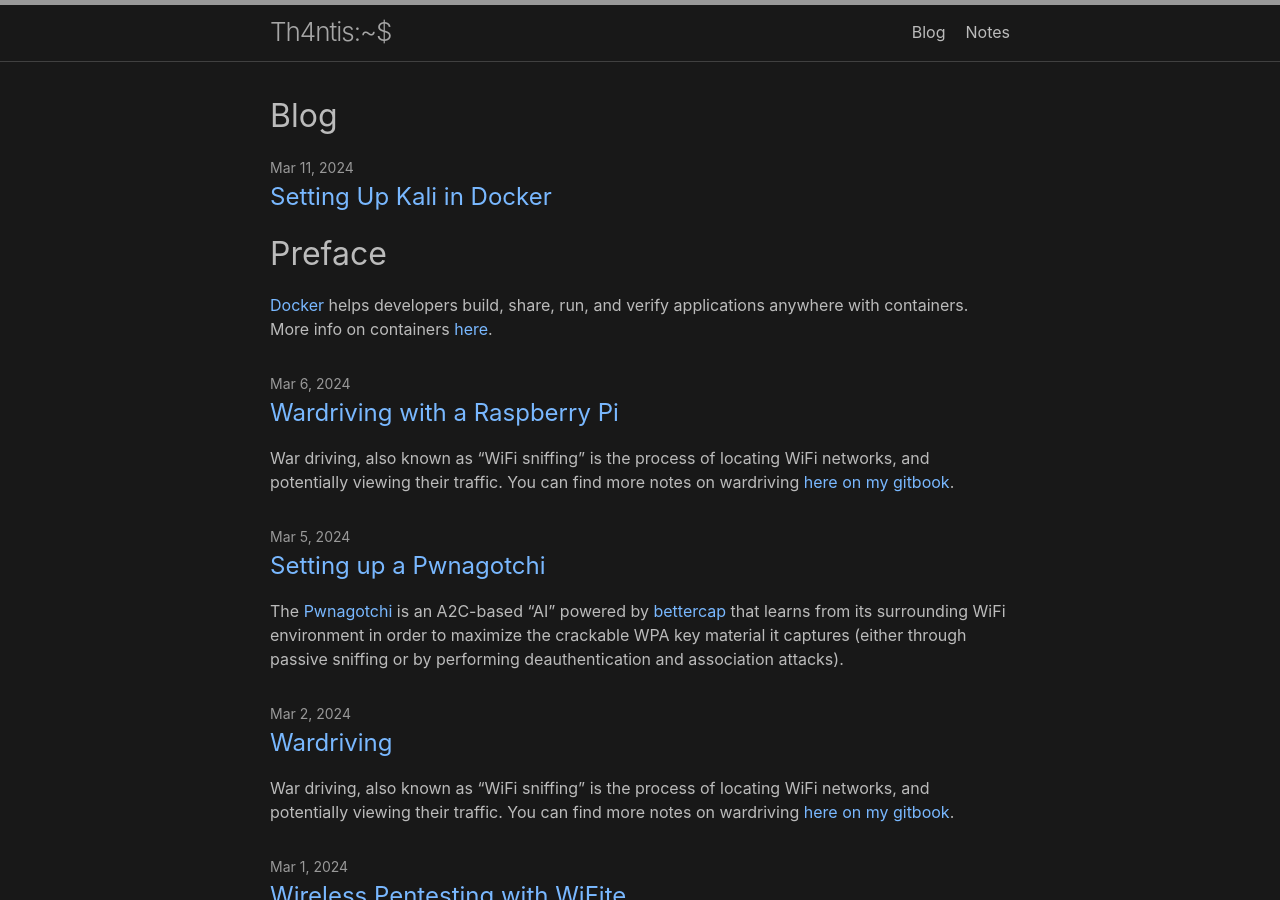
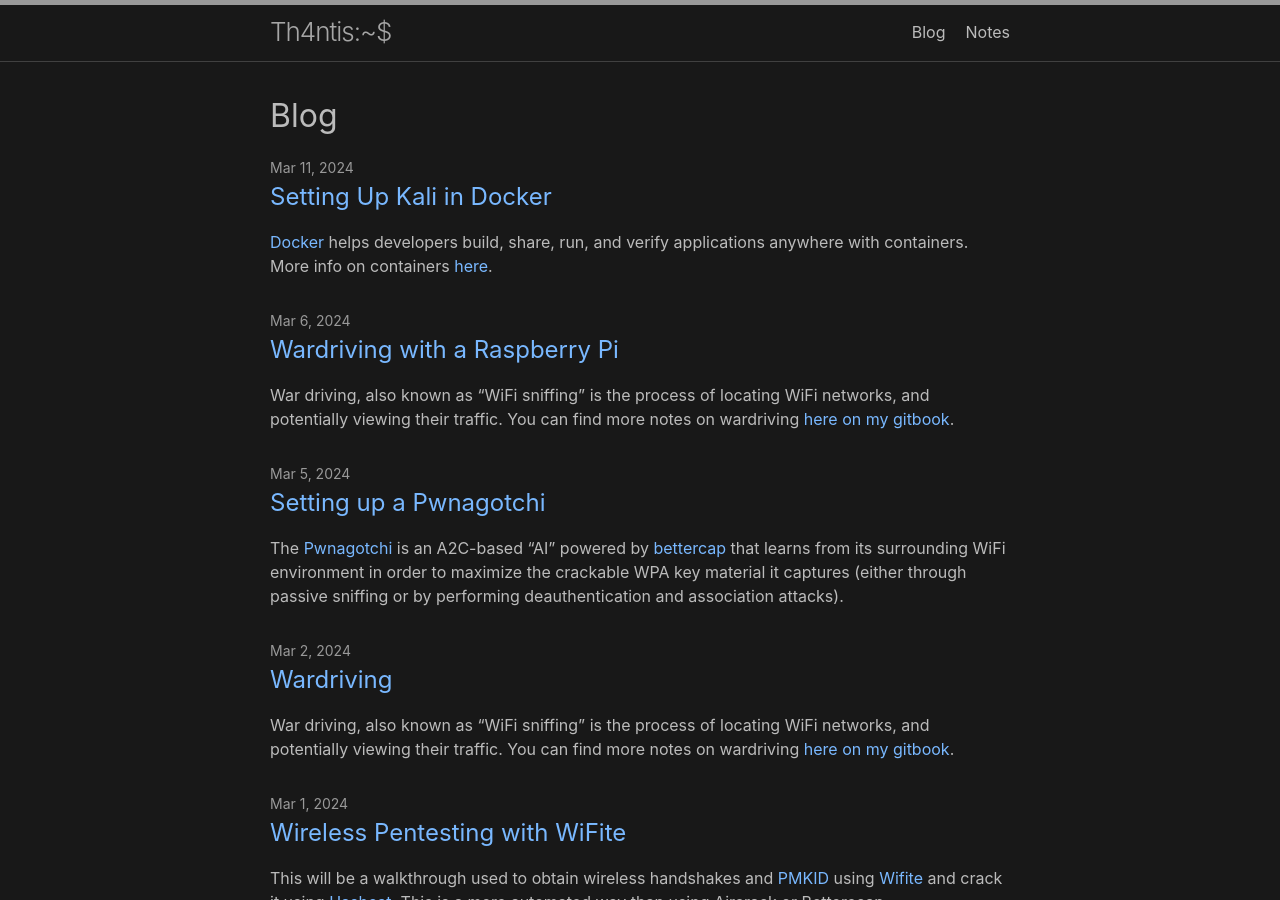
Before and after one commit to Th4ntis/th4ntis.github.io, a Jekyll site: the page built from blog.md, in a window 1280 px wide and 900 px high. Built offline with Jekyll 4.4.1, drawn with Linux system fonts in a browser that asks for light colours.

Commit message:
Update 2024-03-11-Kali-Docker.md

```diff
--- a/_posts/2024-03-11-Kali-Docker.md
+++ b/_posts/2024-03-11-Kali-Docker.md
@@ -6,7 +6,6 @@
 - th4ntis
 ---
 
-# Preface
 [Docker](https://www.docker.com/) helps developers build, share, run, and verify applications anywhere with containers. More info on containers [here](https://www.docker.com/resources/what-container/).
 
 A **container** is a standard unit of software that packages up code and all its dependencies so the application runs quickly and reliably from one computing environment to another.
```
